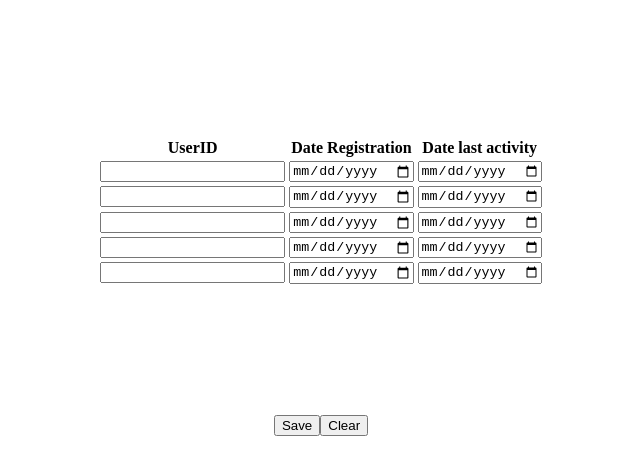
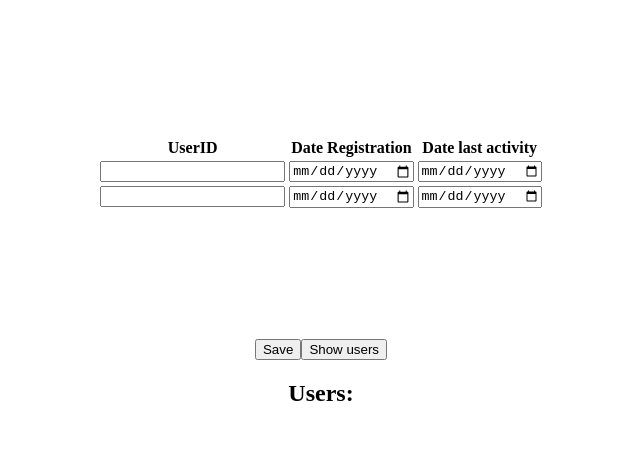
Before and after one commit to leokotman/react-users-table, a React (Create React App) app: page / in a window 1280 px wide. Shown: the top 474 px of the page, without its empty margins (319-959 px from the left). Built offline with nearby package versions, Linux system fonts and the light colour scheme.

Commit message:
removed rows for debug, added get request functionality

```diff
--- a/src/App.jsx
+++ b/src/App.jsx
@@ -6,14 +6,27 @@ function App() {
   const [id, setId] = useState([]);
   const [registryDate, setRegistryDate] = useState([]);
   const [lastActivityDate, setLastActivityDate] = useState([]);
+  const [usersList, setUsersList] = useState([]);
 
   const addUser = () => {
     Axios.post("http://localhost:3001/create", {
       id: id,
       registry_date: registryDate,
       last_activity_date: lastActivityDate,
-    }).then(() => {
-      console.log("axios post success");
+    })
+      .then(() => {
+        console.log("axios post success");
+        document.getElementById("#users").innerHTML = "users infos";
+      })
+      .catch(() => {
+        alert(
+          "Вы ввели данные неверно, попробуйте проверить и отправить еще раз"
+        );
+      });
+  };
+  const getUsers = () => {
+    Axios.get("http://localhost:3001/users").then((response) => {
+      console.log(response);
     });
   };
 
@@ -99,117 +112,18 @@ function App() {
               />
             </td>
           </tr>
-          <tr>
-            <td>
-              <input
-                type="number"
-                min="0"
-                name=""
-                id=""
-                onBlur={(event) => {
-                  setId((id) => [...id, event.target.value]);
-                }}
-              />
-            </td>
-            <td>
-              <input
-                type="date"
-                onBlur={(event) => {
-                  setRegistryDate((registryDate) => [
-                    ...registryDate,
-                    event.target.value,
-                  ]);
-                }}
-              />
-            </td>
-            <td>
-              <input
-                type="date"
-                onBlur={(event) => {
-                  setLastActivityDate((lastActivityDate) => [
-                    ...lastActivityDate,
-                    event.target.value,
-                  ]);
-                }}
-              />
-            </td>
-          </tr>
-          <tr>
-            <td>
-              <input
-                type="number"
-                min="0"
-                name=""
-                id=""
-                onBlur={(event) => {
-                  setId((id) => [...id, event.target.value]);
-                }}
-              />
-            </td>
-            <td>
-              <input
-                type="date"
-                onBlur={(event) => {
-                  setRegistryDate((registryDate) => [
-                    ...registryDate,
-                    event.target.value,
-                  ]);
-                }}
-              />
-            </td>
-            <td>
-              <input
-                type="date"
-                onBlur={(event) => {
-                  setLastActivityDate((lastActivityDate) => [
-                    ...lastActivityDate,
-                    event.target.value,
-                  ]);
-                }}
-              />
-            </td>
-          </tr>
-          <tr>
-            <td>
-              <input
-                type="number"
-                min="0"
-                name=""
-                id=""
-                onBlur={(event) => {
-                  setId((id) => [...id, event.target.value]);
-                }}
-              />
-            </td>
-            <td>
-              <input
-                type="date"
-                onBlur={(event) => {
-                  setRegistryDate((registryDate) => [
-                    ...registryDate,
-                    event.target.value,
-                  ]);
-                }}
-              />
-            </td>
-            <td>
-              <input
-                type="date"
-                onBlur={(event) => {
-                  setLastActivityDate((lastActivityDate) => [
-                    ...lastActivityDate,
-                    event.target.value,
-                  ]);
-                }}
-              />
-            </td>
-          </tr>
         </tbody>
       </table>
       <button type="submit" onClick={addUser}>
         Save
       </button>
-      <button type="reset">Clear</button>
+      <button type="button" onClick={getUsers}>
+        Show users
+      </button>
+      <section>
+        <h1>Users:</h1>
+        <p id="users"></p>
+      </section>
     </div>
   );
 }
```
